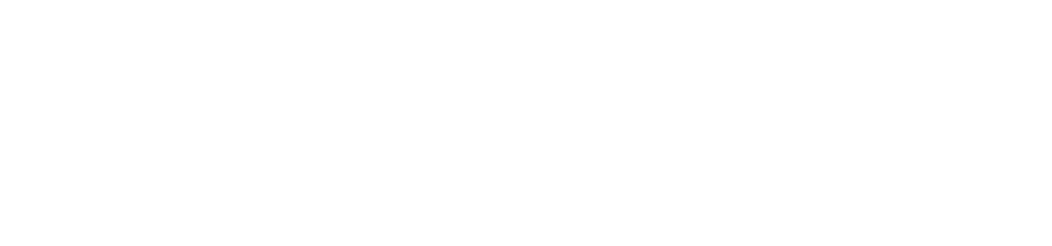
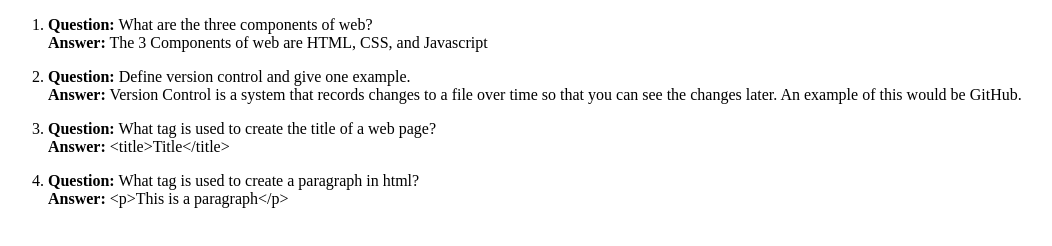
Before and after one commit to chen0593/chen0593.github.io, a plain HTML site: page lib2024/qa/Index.html in a window 1280 px wide. Shown: the whole page, without its empty margins (0-1052 px from the left). Drawn offline with Linux system fonts and the light colour scheme.

Commit message:
Update Index.html

```diff
--- a/lib2024/qa/Index.html
+++ b/lib2024/qa/Index.html
@@ -4,6 +4,37 @@
 	<title></title>
 </head>
 <body>
+	<ol>
+		<li>
+			<p>
+				<strong>Question:</strong> What are the three components of web?
+				<br>
+				<strong>Answer:</strong> The 3 Components of web are HTML, CSS, and Javascript
+			</p>
+
+		</li>
+		<li>
+			<p>
+				<strong>Question:</strong> Define version control and give one example.
+				<br>
+				<strong>Answer:</strong> Version Control is a system that records changes to a file over time so that you can see the changes later. An example of this would be GitHub.
+			</p>
+		</li>
+		<li>
+			<p>
+				<strong>Question:</strong> What tag is used to create the title of a web page?
+				<br>
+				<strong>Answer:</strong> &lt;title&gt;Title&lt;/title&gt;
+			</p>
+		</li>
+		<li>
+			<p>
+				<strong>Question:</strong> What tag is used to create a paragraph in html?
+				<br>
+				<strong>Answer:</strong> &lt;p&gt;This is a paragraph&lt;/p&gt;
+			</p>
+		</li>
+	</ol>
 
 </body>
 </html>
```
